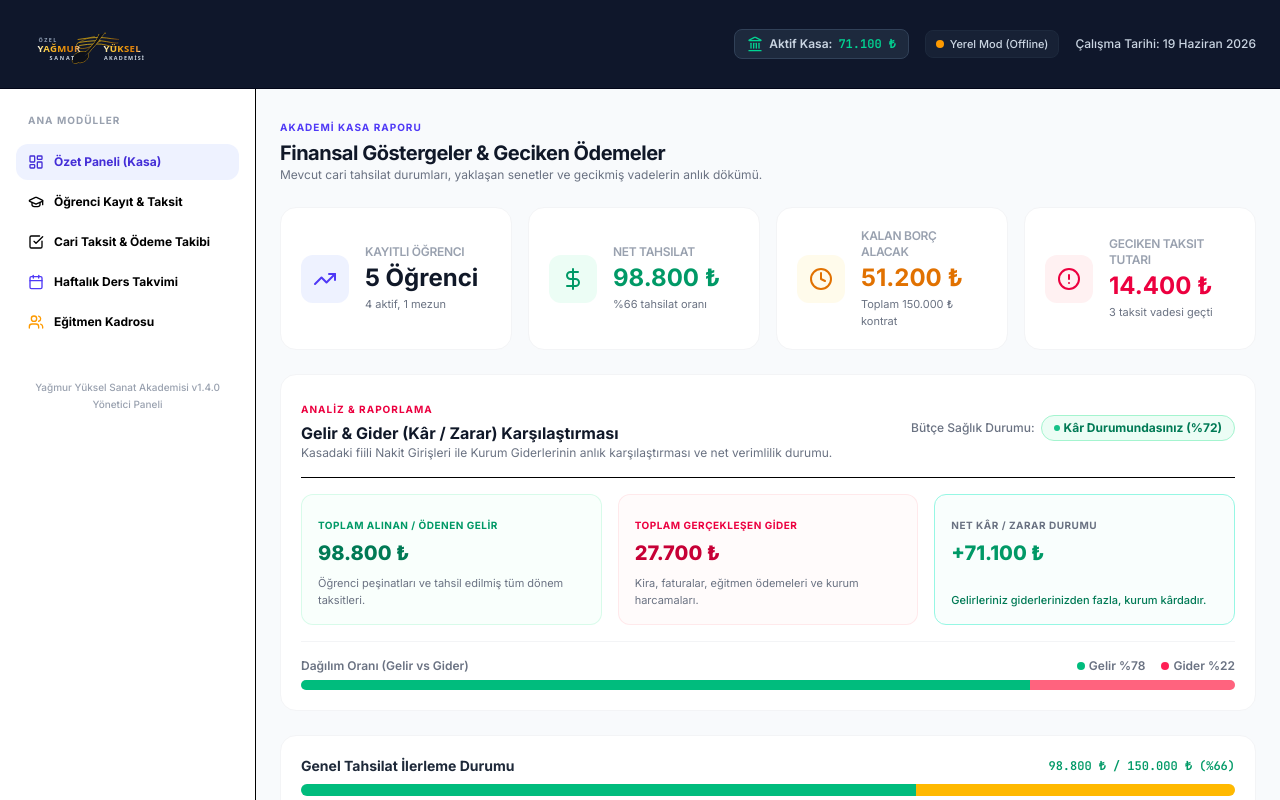
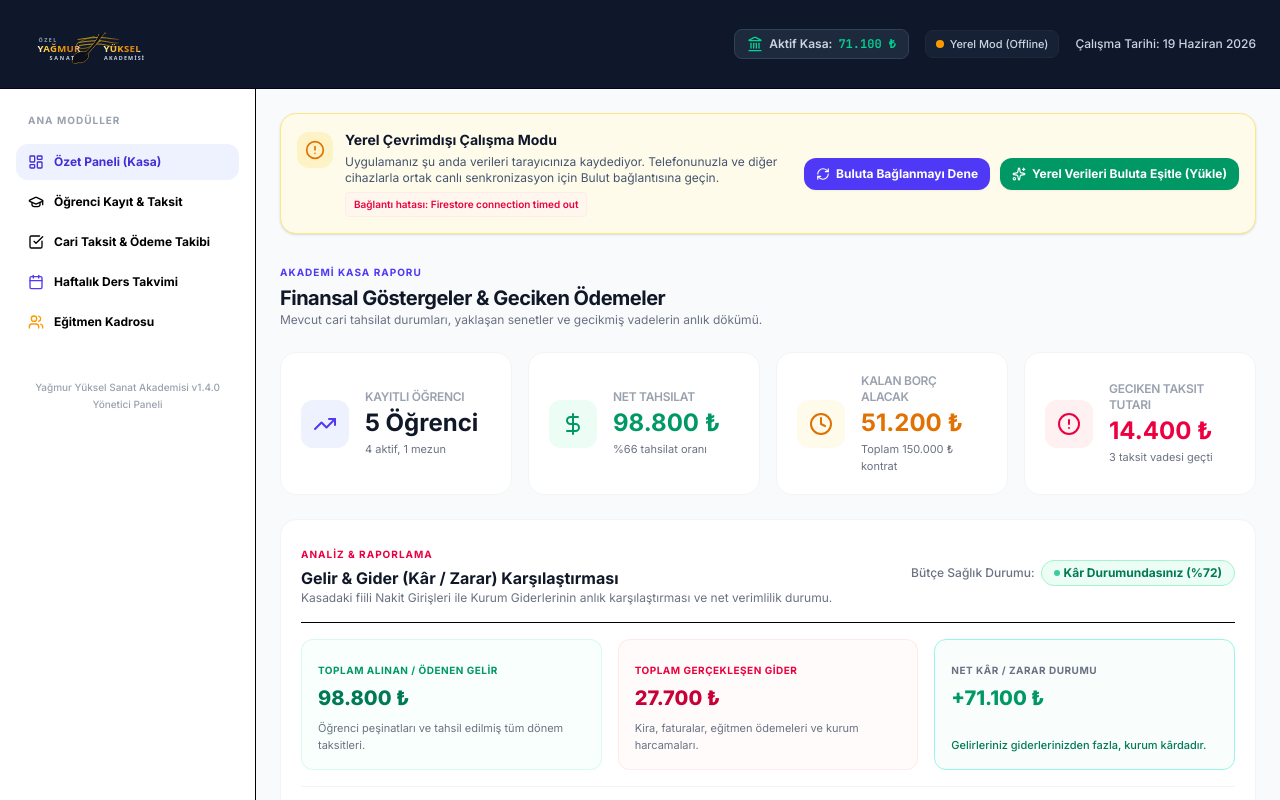
Before and after one commit to canksk12-max/m-zik-akademisi, a React (Vite) app: page / in a window 1280 px wide. Shown: the top 800 px of the page. Built offline with nearby package versions, Linux system fonts and the light colour scheme; no server answers; the database is empty.

Commit message:
feat: set default database mode to firebase
Changed the default dbMode to 'firebase' to prioritize cloud synchronization and added the AlertCircle icon for the connection status panel.

```diff
--- a/src/App.tsx
+++ b/src/App.tsx
@@ -10,7 +10,7 @@ import InstallmentsManager from './components/InstallmentsManager';
 import CalendarManager from './components/CalendarManager';
 import TeacherManager from './components/TeacherManager';
 import AcademyLogo from './components/AcademyLogo';
-import { GraduationCap, LayoutDashboard, CreditCard, ChevronDown, CheckSquare, Sparkles, Building2, Landmark, PhoneCall, Calendar, Users, RefreshCw } from 'lucide-react';
+import { GraduationCap, LayoutDashboard, CreditCard, ChevronDown, CheckSquare, Sparkles, Building2, Landmark, PhoneCall, Calendar, Users, RefreshCw, AlertCircle } from 'lucide-react';
 
 export default function App() {
   // Database State
@@ -20,7 +20,7 @@ export default function App() {
   const [lessons, setLessons] = useState<Lesson[]>([]);
   const [teachers, setTeachers] = useState<Teacher[]>([]);
   const [loading, setLoading] = useState<boolean>(true);
-  const [dbMode, setDbMode] = useState<'firebase' | 'local'>('local');
+  const [dbMode, setDbMode] = useState<'firebase' | 'local'>('firebase');
   const [dbError, setDbError] = useState<string | null>(null);
   const [retryCount, setRetryCount] = useState<number>(0);
   const [provider, setProvider] = useState<FirebaseProvider>(getFirebaseProvider());
@@ -532,6 +532,77 @@ export default function App() {
         {/* Dynamic Inner Router Workspace */}
         <main className="flex-1 p-6 overflow-y-auto max-w-7xl mx-auto w-full">
 
+          {/* Bulut Bağlantısı ve Veri Eşitleme Paneli */}
+          {dbMode === 'local' ? (
+            <div className="mb-6 bg-amber-50 border border-amber-200 rounded-2xl p-4 flex flex-col md:flex-row items-start md:items-center justify-between gap-4 shadow-sm animate-fade-in" id="firebase-connection-banner">
+              <div className="flex items-start gap-3">
+                <div className="p-2 bg-amber-100 rounded-xl text-amber-600 shrink-0 mt-0.5">
+                  <AlertCircle className="w-5 h-5" />
+                </div>
+                <div>
+                  <h3 className="text-sm font-bold text-slate-900 font-sans">Yerel Çevrimdışı Çalışma Modu</h3>
+                  <p className="text-xs text-slate-600 mt-1">Uygulamanız şu anda verileri tarayıcınıza kaydediyor. Telefonunuzla ve diğer cihazlarla ortak canlı senkronizasyon için Bulut bağlantısına geçin.</p>
+                  {dbError && (
+                    <div className="mt-1.5 text-[10px] text-rose-600 font-semibold bg-rose-50/50 px-2 py-1 rounded border border-rose-100/50 inline-block text-left">
+                      Bağlantı hatası: {dbError}
+                    </div>
+                  )}
+                </div>
+              </div>
+              <div className="flex flex-wrap items-center gap-2.5 shrink-0 w-full md:w-auto mt-2 md:mt-0">
+                <button
+                  onClick={() => {
+                    setDbError(null);
+                    setDbMode('firebase');
+                    setRetryCount(prev => prev + 1);
+                  }}
+                  className="cursor-pointer flex items-center justify-center gap-1.5 px-3 py-2 bg-indigo-600 hover:bg-indigo-700 text-white rounded-xl text-xs font-bold transition-all shadow-xs"
+                >
+                  <RefreshCw className="w-3.5 h-3.5" />
+                  Buluta Bağlanmayı Dene
+                </button>
+                <button
+                  onClick={handleMigrateLocalData}
+                  disabled={migrating}
+                  className="cursor-pointer flex items-center justify-center gap-1.5 px-3 py-2 bg-emerald-600 hover:bg-emerald-700 disabled:opacity-50 text-white rounded-xl text-xs font-bold transition-all shadow-xs"
+                >
+                  {migrating ? (
+                    <>
+                      <RefreshCw className="w-3.5 h-3.5 animate-spin" />
+                      Aktarılıyor...
+                    </>
+                  ) : (
+                    <>
+                      <Sparkles className="w-3.5 h-3.5" />
+                      Yerel Verileri Buluta Eşitle (Yükle)
+                    </>
+                  )}
+                </button>
+              </div>
+            </div>
+          ) : (
+            /* Eşitleme Başarılı Mesaj Paneli */
+            migrationSuccess && (
+              <div className="mb-6 bg-emerald-50 border border-emerald-200 rounded-2xl p-4 flex items-start gap-3 shadow-sm animate-fade-in" id="migration-success-banner">
+                <div className="p-2 bg-emerald-100 rounded-xl text-emerald-600 shrink-0">
+                  <Sparkles className="w-5 h-5 animate-pulse" />
+                </div>
+                <div className="flex-1">
+                  <div className="flex items-center justify-between">
+                    <h3 className="text-sm font-bold text-slate-900 font-sans">Bulut Senkronizasyonu Başarılı!</h3>
+                    <button
+                      onClick={() => setMigrationSuccess(null)}
+                      className="text-slate-400 hover:text-slate-600 text-xs font-bold transition-colors cursor-pointer"
+                    >
+                      Kapat
+                    </button>
+                  </div>
+                  <p className="text-xs text-slate-600 mt-1">{migrationSuccess}</p>
+                </div>
+              </div>
+            )
+          )}
+
           {activeTab === 'dashboard' && (
             <div className="animate-fade-in">
               <div className="mb-6">
```
